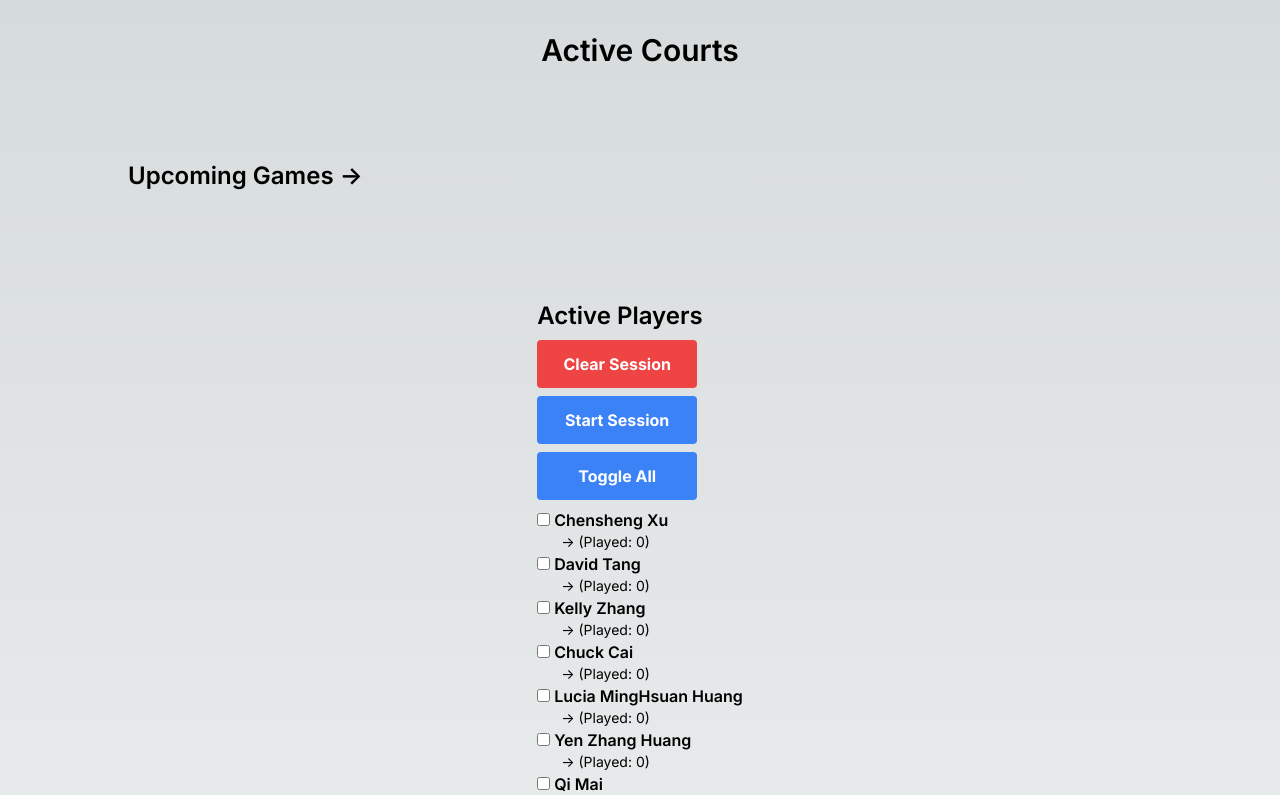
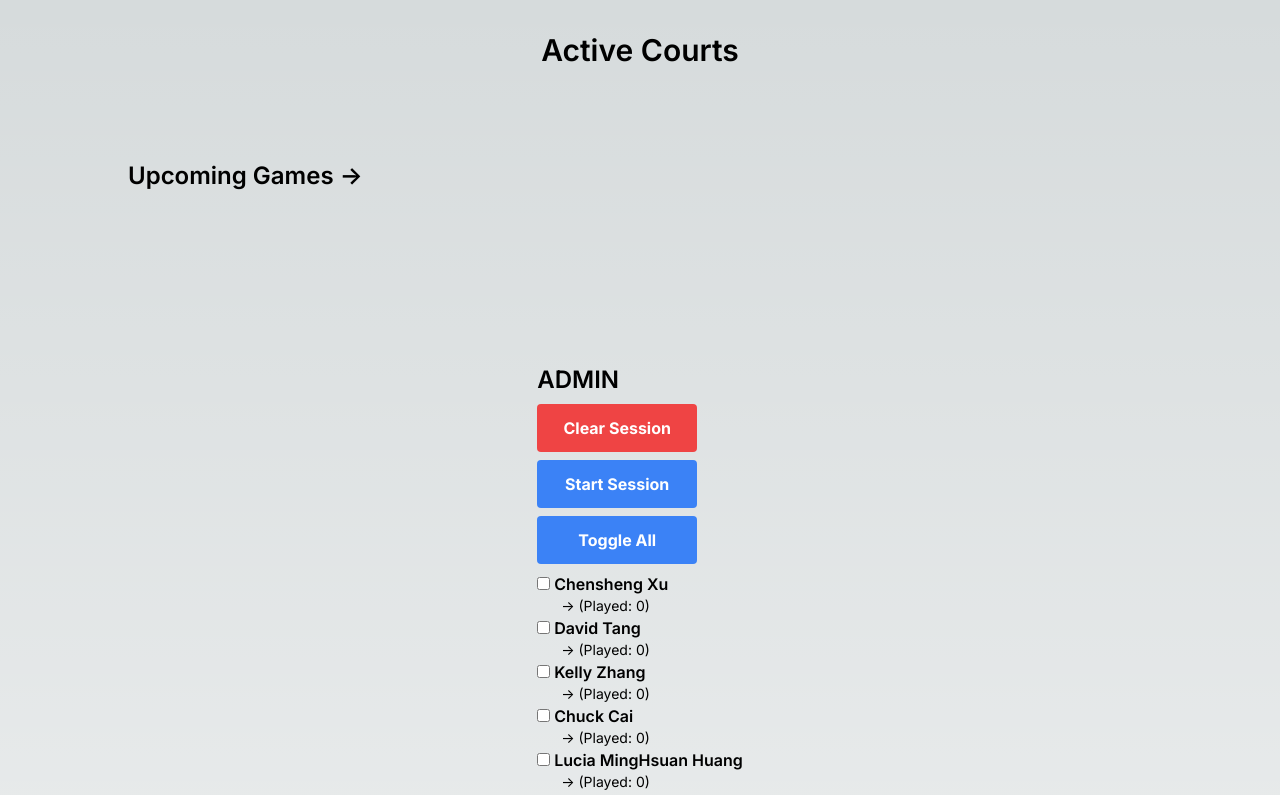
Before and after one commit to JadenBalogh/badminton-court-scheduler, a Next.js app: page / in a window 1280 px wide. Shown: the top 795 px of the page. Built offline with nearby package versions, Linux system fonts and the light colour scheme.

Commit message:
Clean up admin area

```diff
--- a/app/page.tsx
+++ b/app/page.tsx
@@ -560,10 +560,10 @@ export default function Home() {
         </div>
       </div>
 
-      <div className="flex gap-4">
+      <div className="flex gap-4 mt-16">
         <div className="flex flex-col gap-y-2">
           <h2 className={`text-2xl font-semibold`}>
-            Active Players
+            ADMIN
           </h2>
 
           <button
```
